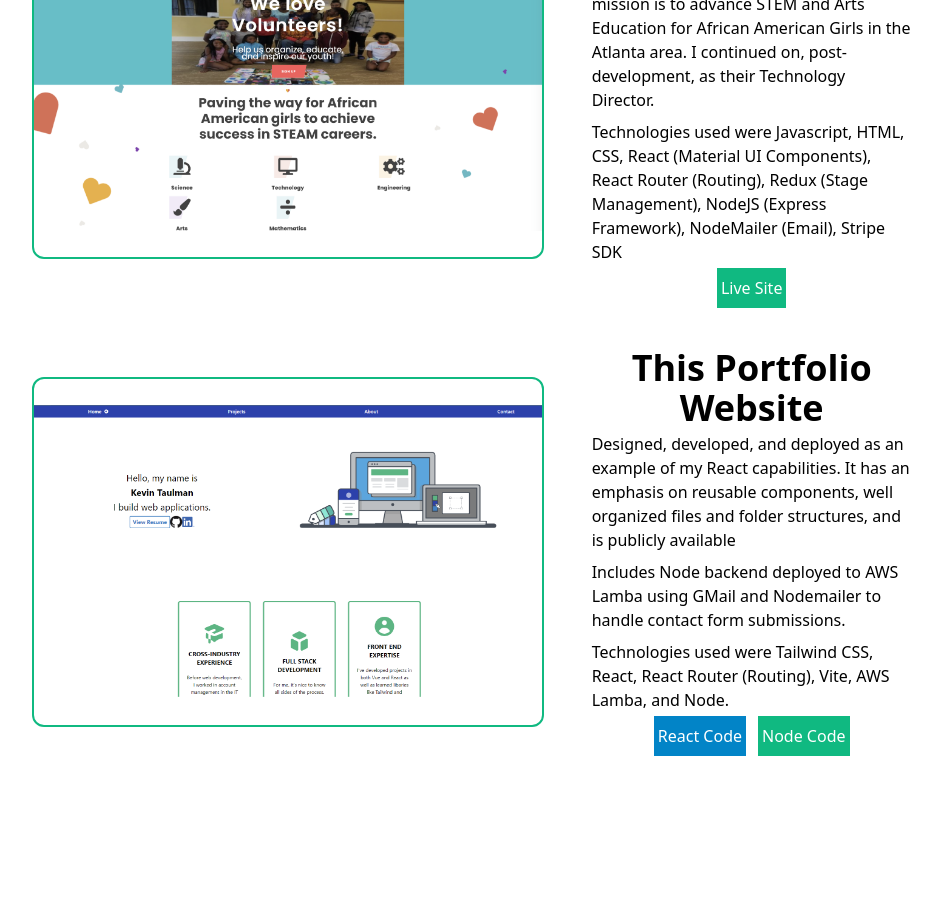
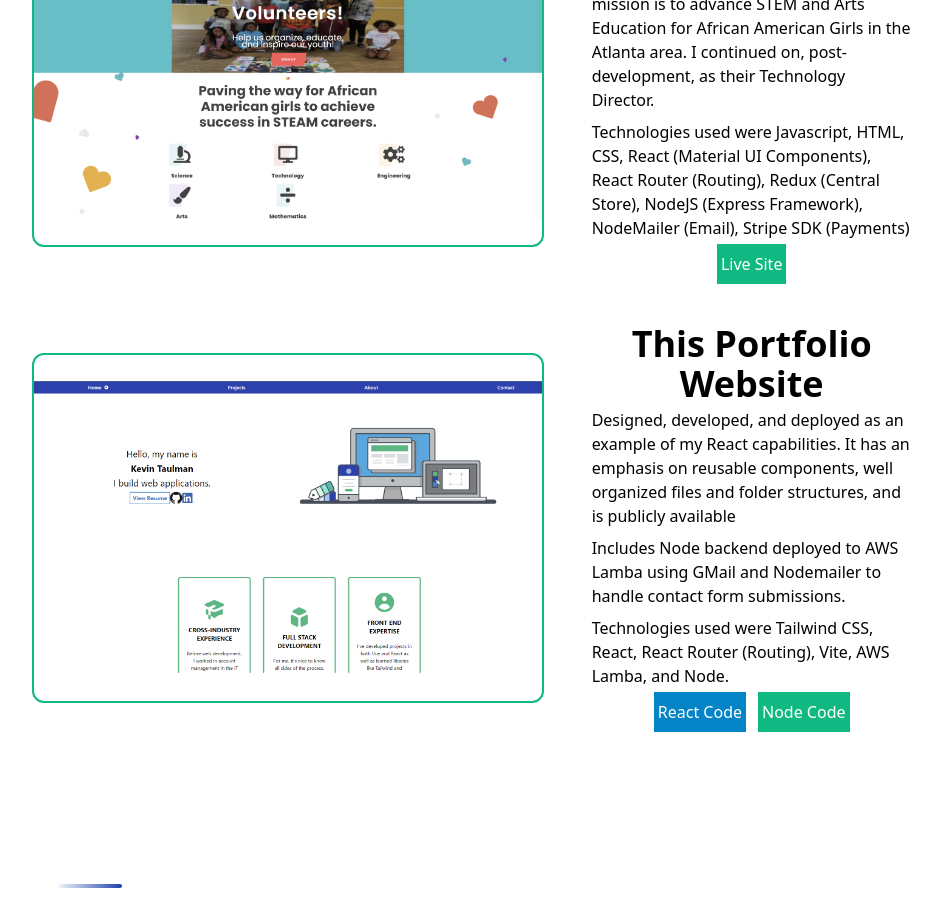
Before and after one commit to ktaulman/2022-portfolio-website-react, a React (Vite) app: page / in a window 1280 px wide. Shown: the part 2480-3380 px from the top of the page, without its empty margins (155-1096 px from the left). Built offline with nearby package versions, Linux system fonts and the light colour scheme.

Commit message:
changed Projects description

```diff
--- a/src/components/Projects.jsx
+++ b/src/components/Projects.jsx
@@ -67,7 +67,7 @@ export default function Projects() {
       title: "The PAVE Foundation",
       description: [
         " Designed, developed, and deployed a non-profit's website & infrastrcture. Their mission is to advance STEM and Arts Education for African American Girls in the Atlanta area. I continued on, post-development, as their Technology Director.",
-        "Technologies used were Javascript, HTML, CSS, React (Material UI Components), React Router (Routing), Redux (Stage Management), NodeJS (Express Framework), NodeMailer (Email), Stripe SDK",
+        "Technologies used were Javascript, HTML, CSS, React (Material UI Components), React Router (Routing), Redux (Central Store), NodeJS (Express Framework), NodeMailer (Email), Stripe SDK (Payments)",
       ],
       controls: [
         <a
```
